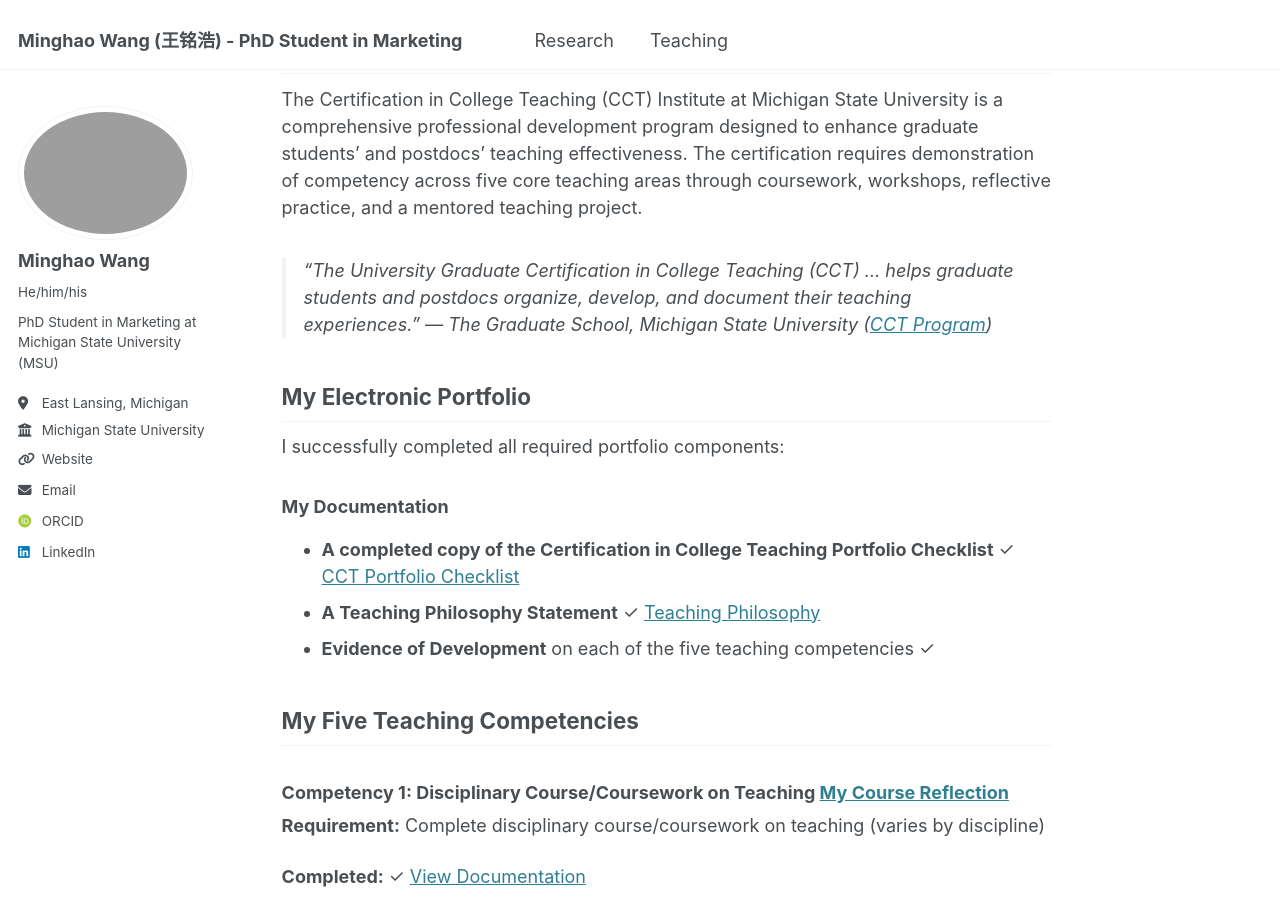
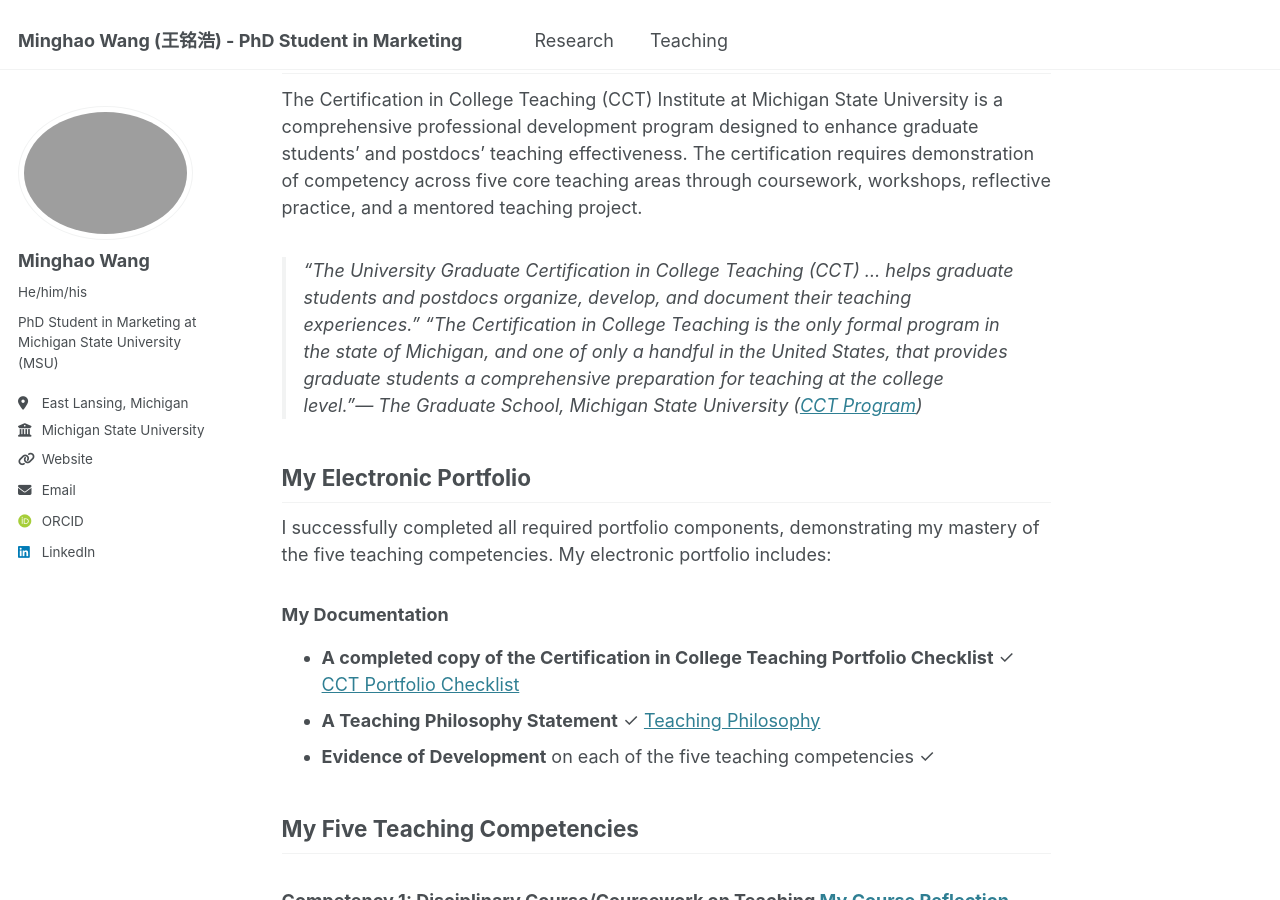
Before and after one commit to minghaowang-research/minghaowang-research.github.io, a Jekyll site: the page built from _teaching/certification-college-teaching.md, in a window 1280 px wide and 900 px high, scrolled down 470 px. Built offline with Jekyll 4.4.1, drawn with Linux system fonts in a browser that asks for light colours; some web fonts are replaced.

Commit message:
Added little more info.

```diff
--- a/_teaching/certification-college-teaching.md
+++ b/_teaching/certification-college-teaching.md
@@ -20,11 +20,11 @@ As a first-year PhD student in Marketing at Michigan State University, I success
 
 The Certification in College Teaching (CCT) Institute at Michigan State University is a comprehensive professional development program designed to enhance graduate students' and postdocs' teaching effectiveness. The certification requires demonstration of competency across five core teaching areas through coursework, workshops, reflective practice, and a mentored teaching project.
 
-> "The University Graduate Certification in College Teaching (CCT) ... helps graduate students and postdocs organize, develop, and document their teaching experiences." — The Graduate School, Michigan State University ([CCT Program](https://grad.msu.edu/CCTP))
+> "The University Graduate Certification in College Teaching (CCT) ... helps graduate students and postdocs organize, develop, and document their teaching experiences." "The Certification in College Teaching is the only formal program in the state of Michigan, and one of only a handful in the United States, that provides graduate students a comprehensive preparation for teaching at the college level."— The Graduate School, Michigan State University ([CCT Program](https://grad.msu.edu/CCTP))
 
 ## My Electronic Portfolio
 
-I successfully completed all required portfolio components:
+I successfully completed all required portfolio components, demonstrating my mastery of the five teaching competencies. My electronic portfolio includes:
 
 ### My Documentation
 - **A completed copy of the Certification in College Teaching Portfolio Checklist** ✓ [CCT Portfolio Checklist](/files/CCTI/2_CCT_Portfolio_Checklist_Minghao_Wang.pdf)
```
